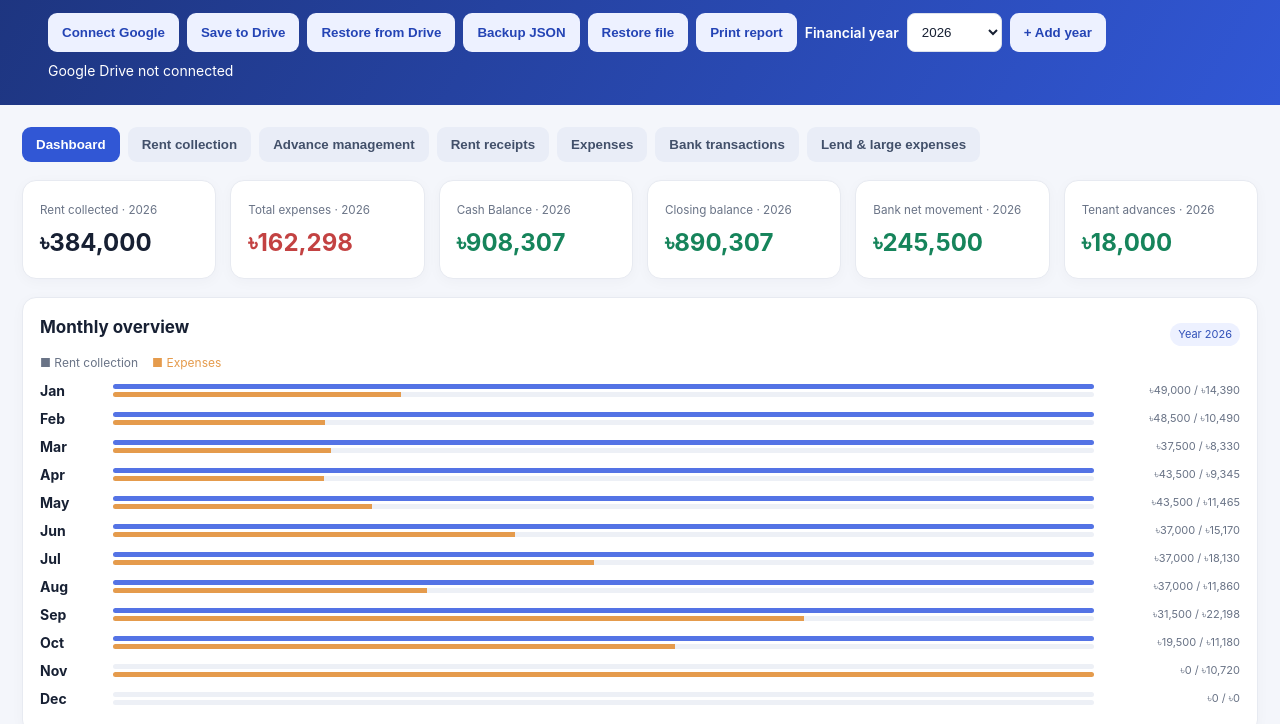
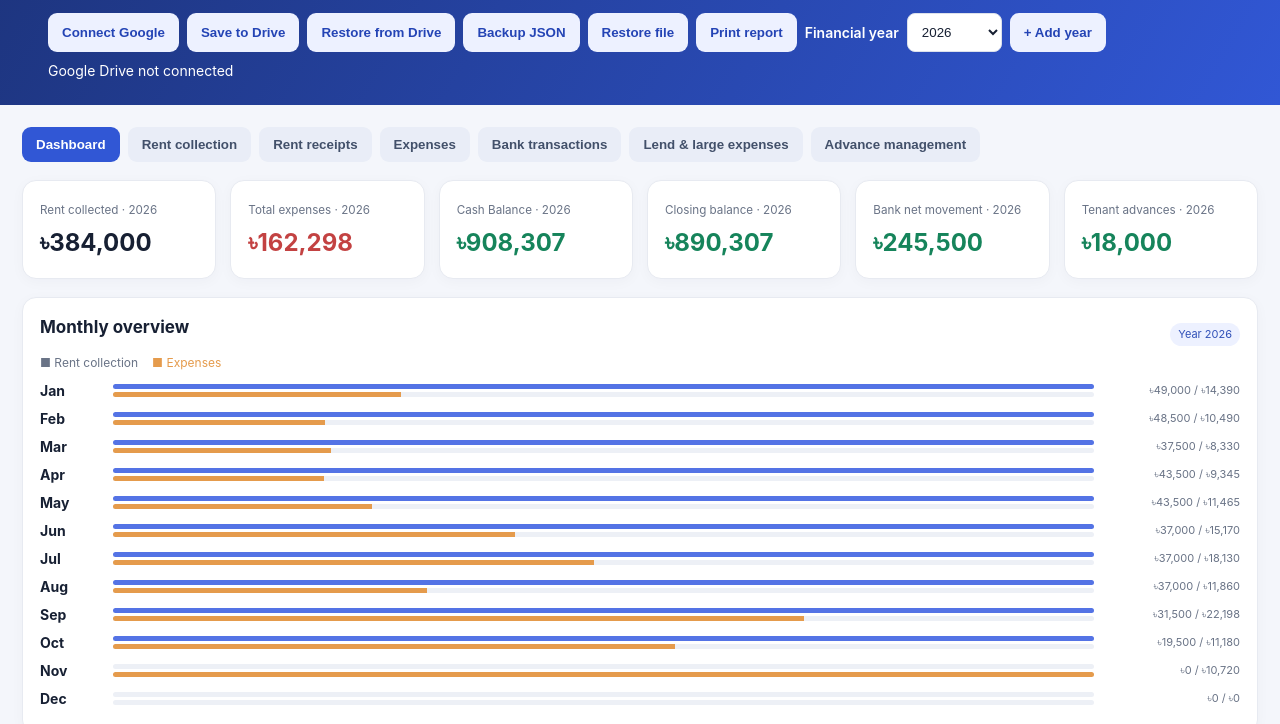
Before and after one commit to BiplobBiswash/Ratan-Bhaban, a plain HTML site: page index.html in a window 1280 px wide. Shown: the part 88-812 px from the top of the page. Drawn offline with nearby package versions, Linux system fonts and the light colour scheme.

```diff
--- a/index.html
+++ b/index.html
@@ -24,7 +24,7 @@ nav{display:flex;gap:8px;flex-wrap:wrap;margin-bottom:18px}.tab{background:#e9ed
 <header><div><h1>Ratan Bhaban</h1><p>House rent, expenses & bank account management · 2026</p></div><div class="actions"><button class="secondary" onclick="googleSignIn()">Connect Google</button><button class="secondary" onclick="saveToDrive()">Save to Drive</button><button class="secondary" onclick="restoreFromDrive()">Restore from Drive</button><button class="secondary" onclick="exportBackup()">Backup JSON</button><button class="secondary" onclick="document.getElementById('restore').click()">Restore file</button><button class="secondary" onclick="window.print()">Print report</button><label class="toolbar" style="color:#fff;font-weight:600">Financial year <select id="dashboardYear" onchange="renderDashboardYear()" style="min-width:95px"></select></label><button class="secondary" onclick="addFinancialYear()">+ Add year</button><input id="restore" type="file" accept="application/json" class="hidden" onchange="restoreBackup(event)"><span id="driveStatus" class="drive-status">Google Drive not connected</span></div></header>
 <div class="wrap">
 <nav>
-<button class="tab active" data-tab="dashboard">Dashboard</button><button class="tab" data-tab="rent">Rent collection</button><button class="tab" data-tab="advance">Advance management</button><button class="tab" data-tab="receipts">Rent receipts</button><button class="tab" data-tab="expenses">Expenses</button><button class="tab" data-tab="bank">Bank transactions</button><button class="tab" data-tab="loans">Lend & large expenses</button>
+<button class="tab active" data-tab="dashboard">Dashboard</button><button class="tab" data-tab="rent">Rent collection</button><button class="tab" data-tab="receipts">Rent receipts</button><button class="tab" data-tab="expenses">Expenses</button><button class="tab" data-tab="bank">Bank transactions</button><button class="tab" data-tab="loans">Lend & large expenses</button><button class="tab" data-tab="advance">Advance management</button>
 </nav>
 <section id="dashboard">
 <div class="cards" id="metrics"></div>
```
